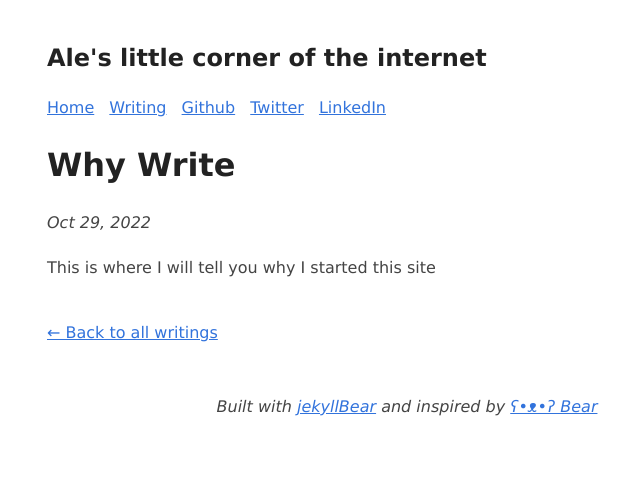
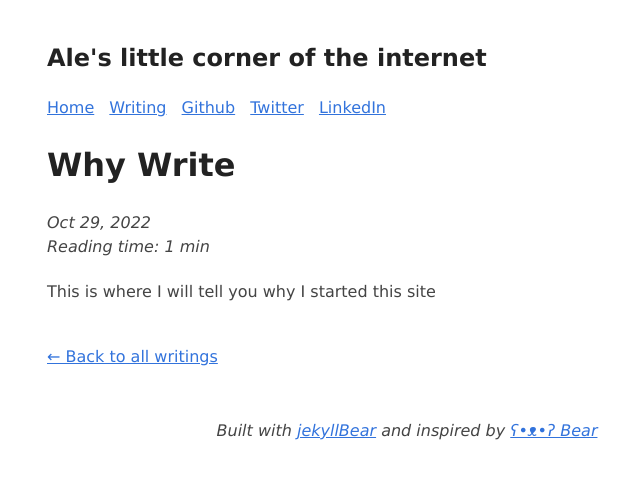
Before and after one commit to tebemis/tebemis.github.io, a Jekyll site: the page built from _posts/2022-10-29-why.md, in a window 1280 px wide. Shown: the top 479 px of the page, without its empty margins (233-873 px from the left). Built offline with Jekyll 4.4.1, drawn with Linux system fonts in a browser that asks for light colours.

Commit message:
Add reading time to template and posts

```diff
--- a/_layouts/post.html
+++ b/_layouts/post.html
@@ -10,7 +10,7 @@ layout: compress
 
 
     <h1>{{ page.title }}</h1>
-    <i>{{ page.date | date: "%b %d, %Y" }}</i>
+    <i>{{ page.date | date: "%b %d, %Y" }} <br> Reading time: {{ page.reading_time }}</i>
     <h4 class="subtitle">{{ page.subtitle }}</h4>
 
     {{ page.content }}
--- a/_posts/2022-10-29-why-write.md
+++ b/_posts/2022-10-29-why.md
@@ -2,6 +2,7 @@
 layout: post
 title:  "Why Write"
 date: 2022-10-29 20:33:35 -0700
+reading_time: "1 min"
 tags: [writing]
 ---
 
```
Also changed, not shown: _posts/2022-11-26-autoscaling-companies.md (+1 -0 lines).
